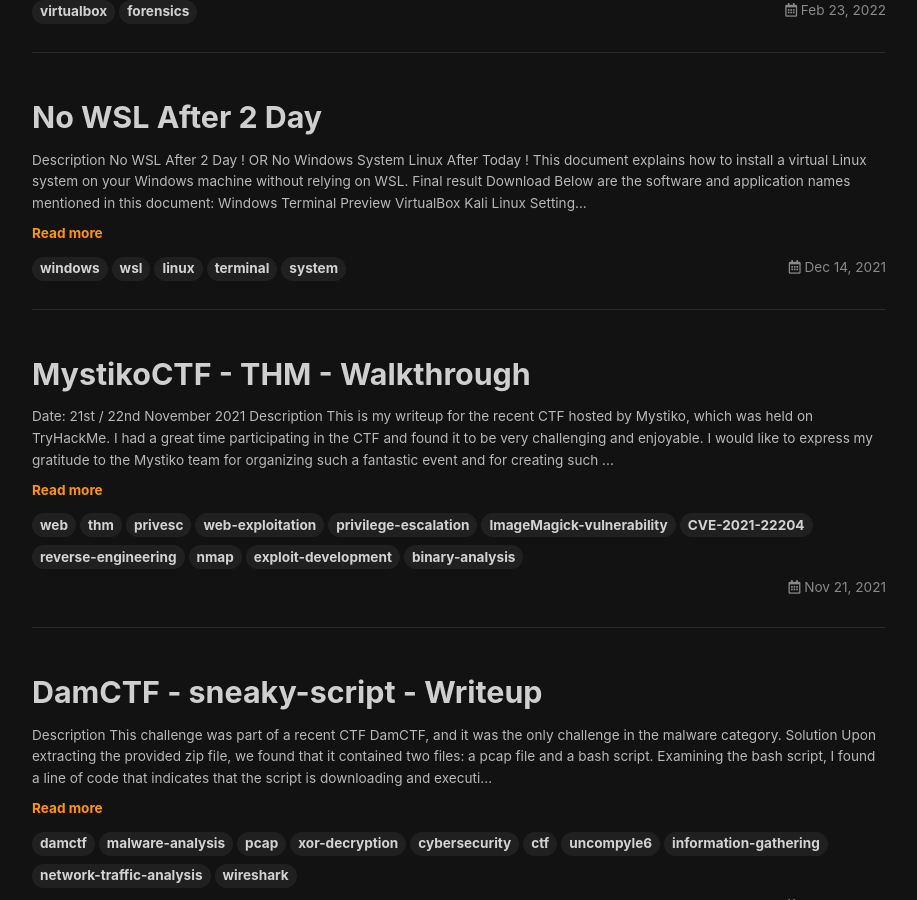
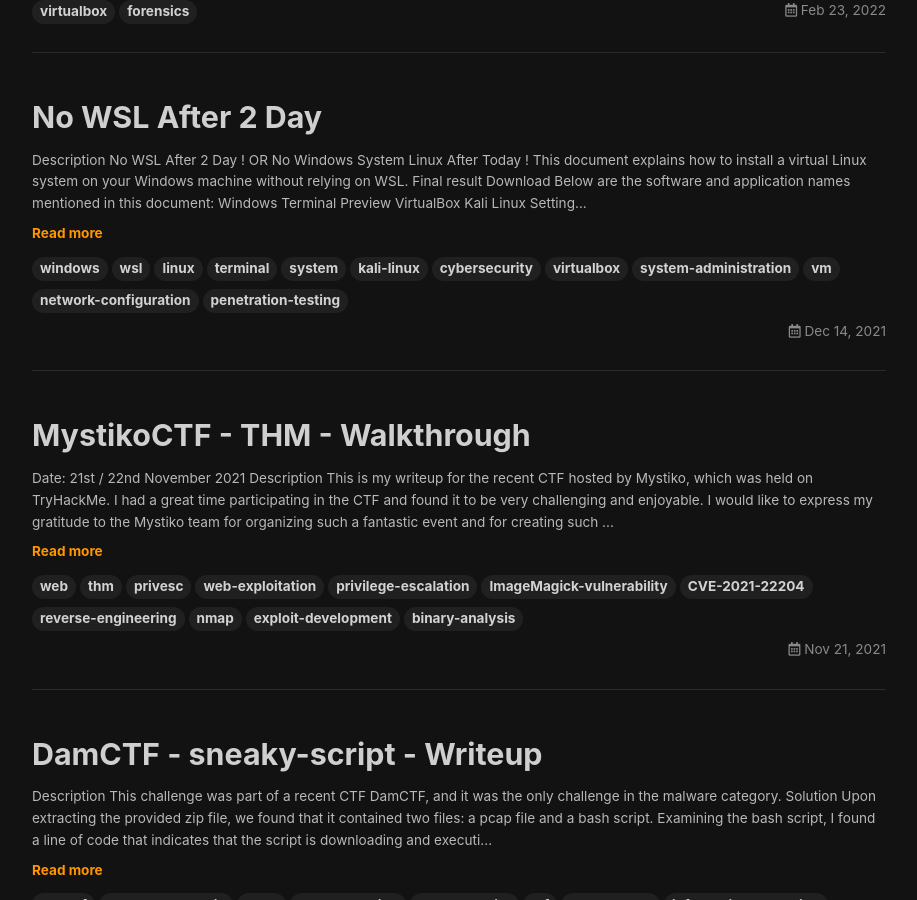
Before and after one commit to ab2pentest/ab2.github.io, a Jekyll site: the page built from index.html, in a window 1280 px wide and 900 px high, scrolled down 2041 px. Shown: the whole window, without its empty margins (181-1098 px from the left). Built offline with Jekyll 4.4.1, drawn with Linux system fonts in a browser that asks for light colours; nearby versions of some CDN libraries; the list of posts is cut into pages by our own code.

Commit message:
Update 2021-12-14-No-Wsl-After-2Day.md

```diff
--- a/_posts/2021-12-14-No-Wsl-After-2Day.md
+++ b/_posts/2021-12-14-No-Wsl-After-2Day.md
@@ -1,6 +1,6 @@
 ---
 title: No WSL After 2 Day
-tags: windows wsl linux terminal system
+tags: windows wsl linux terminal system kali-linux cybersecurity virtualbox system-administration vm network-configuration penetration-testing
 ---
 
 # Description
```
Also changed, not shown: other parts of _posts/2021-12-14-No-Wsl-After-2Day.md (+0 -4 lines).
